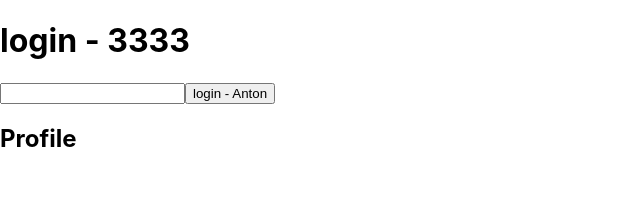
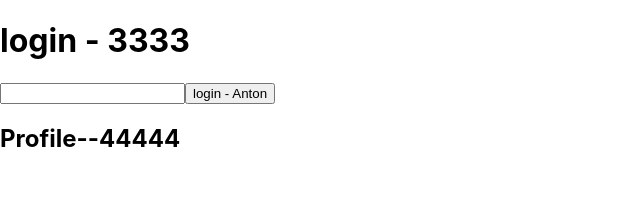
Before and after one commit to safronman/test_git2, a React (Create React App) app: page / in a window 1280 px wide. Shown: the top 210 px of the page, without its empty margins (0-640 px from the left). Built offline with nearby package versions, Linux system fonts and the light colour scheme.

Commit message:
porof - 44444

```diff
--- a/src/App.js
+++ b/src/App.js
@@ -12,7 +12,7 @@ function App() {
         </form>
       </div>
       <div>
-        <h2>Profile</h2>
+        <h2>Profile--44444</h2>
         <div>
           <img src="" alt="" />
           <p>Lorem ipsum dolor sit amet, consectetur adipisicing elit. Nisi, pariatur!</p>
```
